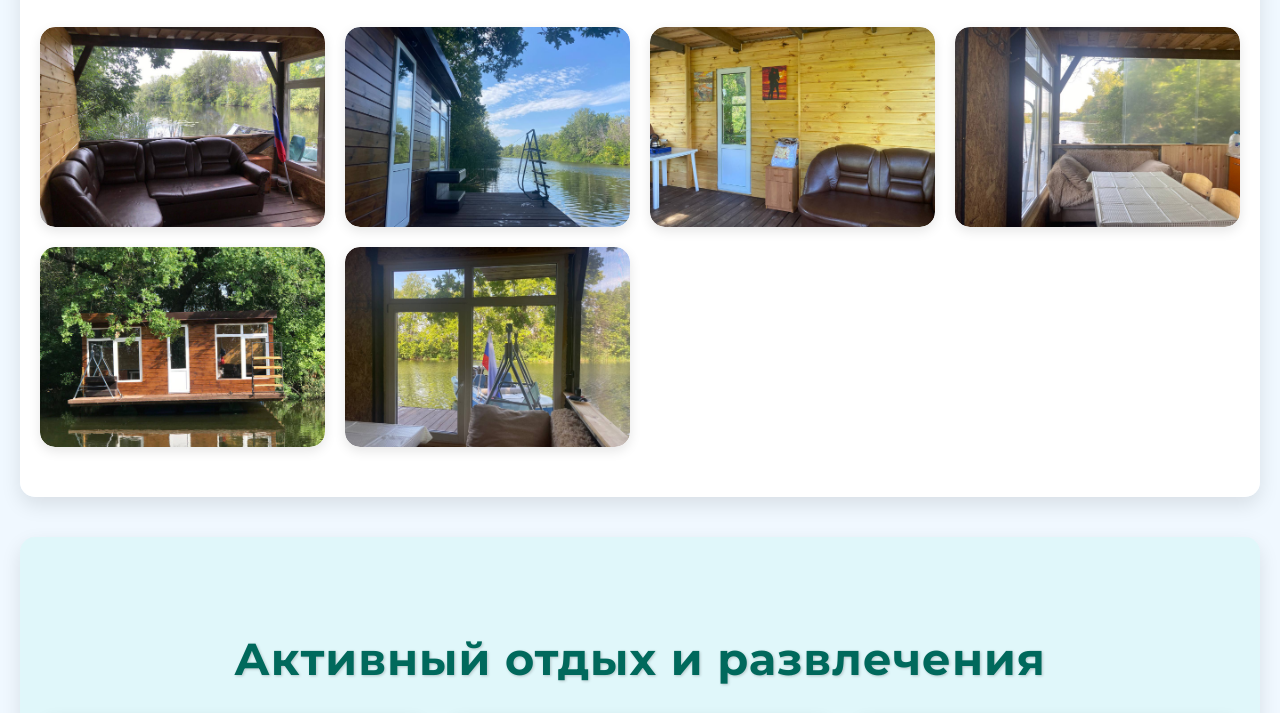
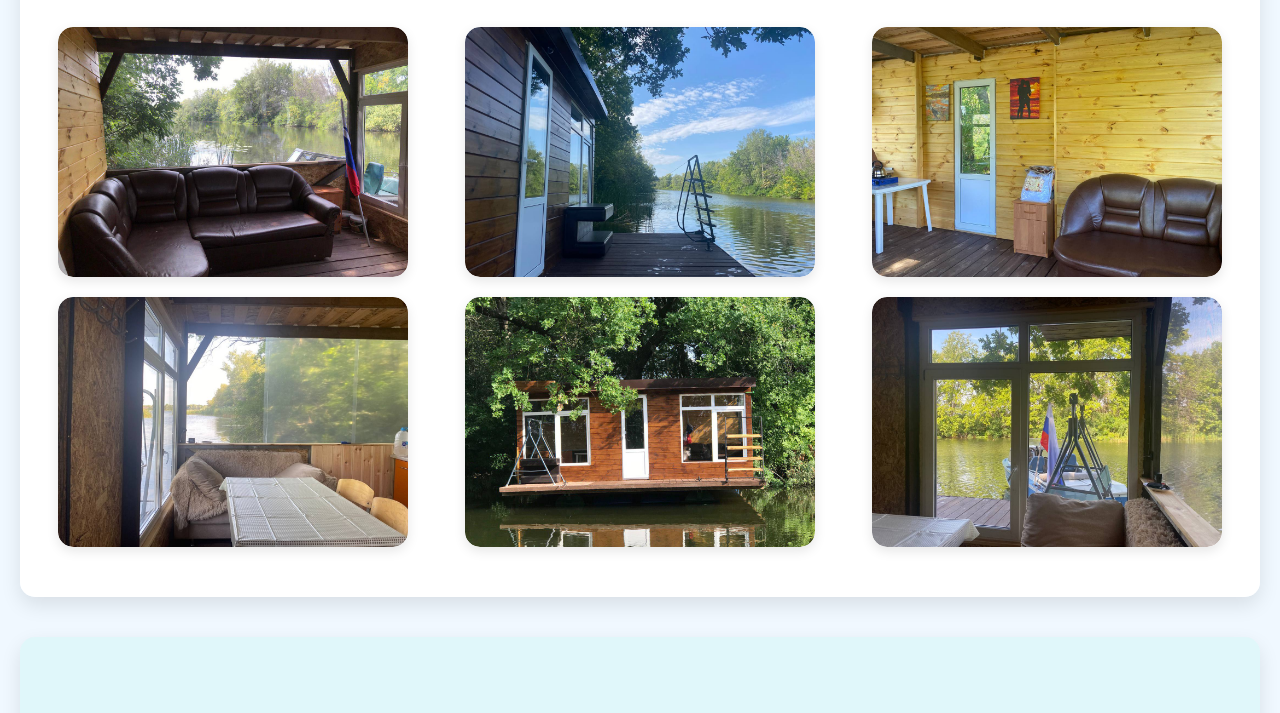
Before and after one commit to mmshop263-ctrl/panton, a plain HTML site: page index.html in a window 1280 px wide. Shown: the part 732-1445 px from the top of the page. Drawn offline with Linux system fonts and the light colour scheme.

Commit message:
Update Gall index.html

```diff
--- a/index.html
+++ b/index.html
@@ -107,10 +107,10 @@ section p:hover {
 }
 .gallery-container {
     display: grid;
-    grid-template-columns: repeat(auto-fit, minmax(250px, 1fr));
+    grid-template-columns: repeat(3, 1fr);
     gap: 20px;
+    justify-items: center;
 }
-/* Карточки изображений */
 .gallery-item {
     position: relative;
     overflow: hidden;
@@ -119,7 +119,8 @@ section p:hover {
     box-shadow: 0 4px 12px rgba(0,0,0,0.1);
     cursor: pointer;
     backdrop-filter: blur(4px);
-    transition: transform 0.4s, box-shadow 0.4s, background 0.3s;
+    width: 100%;
+    max-width: 350px; /* ограничение ширины */
 }
 .gallery-item:hover {
     transform: scale(1.03);
@@ -128,13 +129,12 @@ section p:hover {
 }
 .gallery-item img {
     width: 100%;
-    height: 200px;
+    height: 250px; /* увеличено по высоте */
     object-fit: cover;
     display: block;
     border-radius: 15px;
     transition: filter 0.3s, transform 0.3s;
 }
-/* подписи */
 .gallery-caption {
     position: absolute;
     bottom: 0;
```
